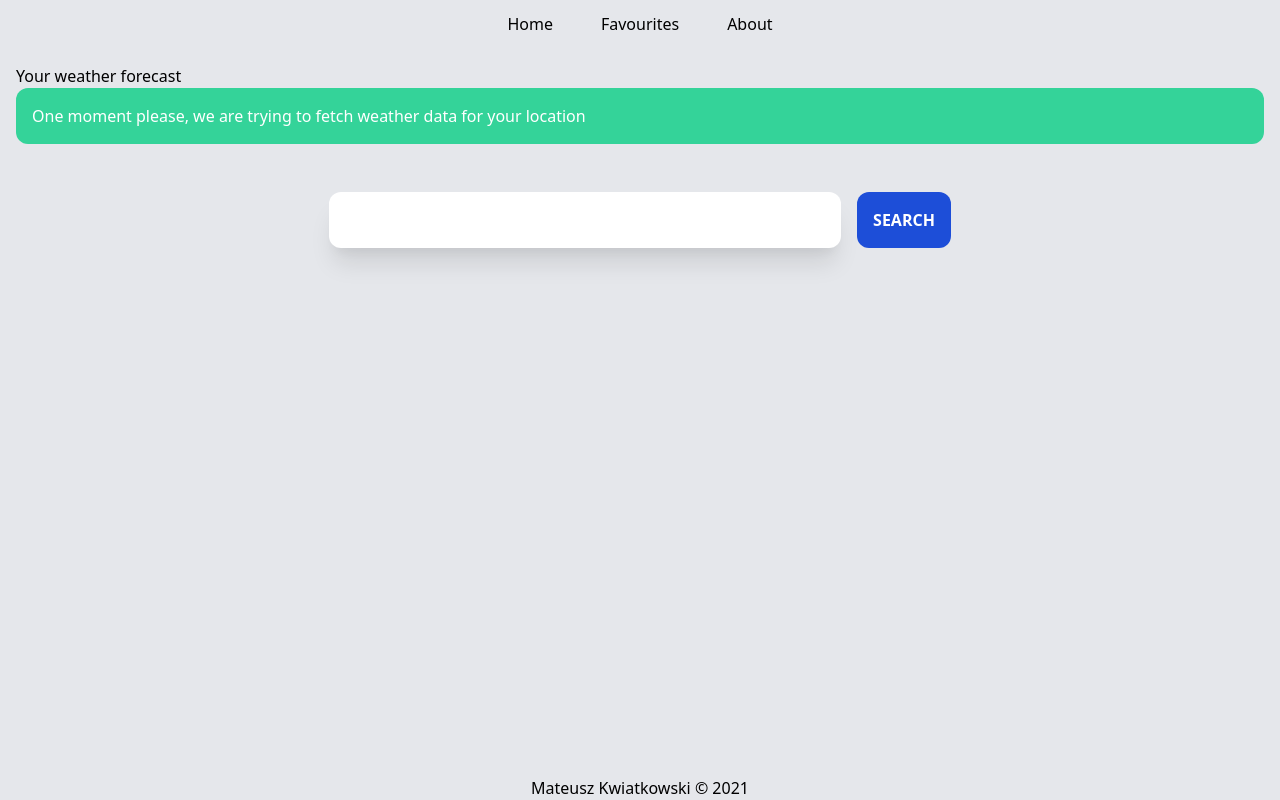
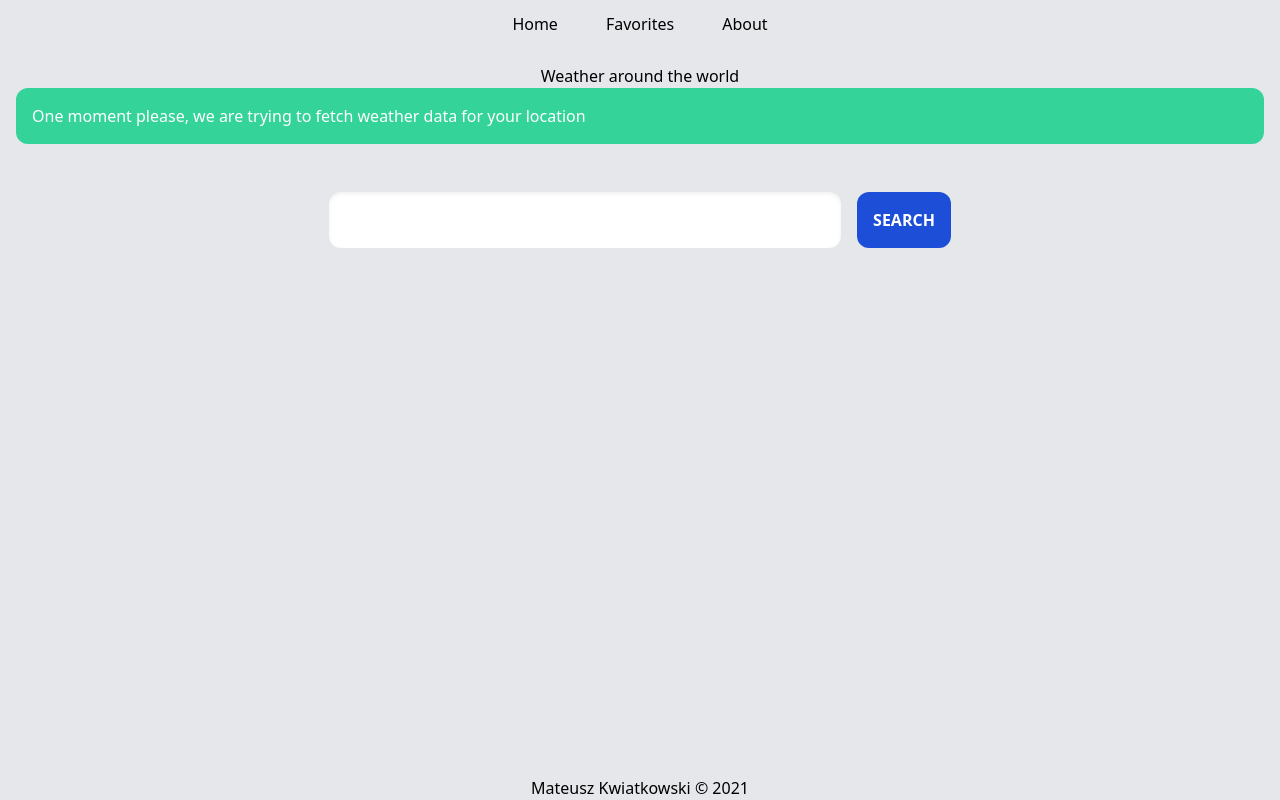
Before and after one commit to kwiat1990/vue-weather, a Vue app: page / in a window 1280 px wide. Built offline with nearby package versions, Linux system fonts and the light colour scheme; no server answers; what @tailwindcss/typography would draw is missing.

Commit message:
clean up code, refactore weather service and data handling

```diff
--- a/src/App.vue
+++ b/src/App.vue
@@ -1,20 +1,25 @@
 <template>
   <Header></Header>
+
   <main class="container prose prose-xl">
+    <h1 v-if="title">{{ title }}</h1>
+
     <router-view v-slot="{ Component }">
       <keep-alive include="Home">
         <component :is="Component" />
       </keep-alive>
     </router-view>
   </main>
+
   <footer class="text-center">
     Mateusz Kwiatkowski &copy; {{ currentYear }}
   </footer>
 </template>
 
 <script lang="ts">
-import { defineComponent } from "vue";
 import Header from "@/components/Header.vue";
+import { computed, defineComponent } from "vue";
+import { useRoute } from "vue-router";
 
 export default defineComponent({
   components: {
@@ -23,9 +28,16 @@ export default defineComponent({
 
   setup() {
     const currentYear = new Date().getFullYear();
+    const route = useRoute();
+
+    const title = computed(() => {
+      return route?.meta?.title;
+    });
 
     return {
       currentYear,
+      route,
+      title,
     };
   },
 });
--- a/src/components/Weather.vue
+++ b/src/components/Card.vue
@@ -20,24 +20,25 @@
         class="items-center justify-between gap-8 text-4xl font-bold md:flex"
       >
         <div>
-          <div>{{ forecast.city }}</div>
+          <div>{{ forecast?.city }}</div>
           <div class="text-base font-normal">
-            {{ forecast.weather.description }}
+            {{ forecast?.weather?.description }}
           </div>
         </div>
         <img
+          v-if="forecast?.weather?.icon"
           class="block m-auto my-0 md:mr-0"
           alt="current weather"
-          :src="`http://openweathermap.org/img/wn/${forecast.weather.icon}@2x.png`"
+          :src="`http://openweathermap.org/img/wn/${forecast?.weather?.icon}@2x.png`"
         />
-        <div>{{ formatTemperature(forecast.temp.current) }}</div>
+        <div>{{ formatTemperature(forecast?.temp?.current) }}</div>
       </div>
 
       <div class="gap-8 mt-4 md:justify-between md:items-center md:flex">
-        <span>Wind: {{ formatWind(forecast.wind.speed) }}</span>
+        <span>Wind: {{ formatWind(forecast?.wind?.speed) }}</span>
         <div class="mt-2 space-x-8">
-          <span>Low: {{ formatTemperature(forecast.temp.min) }}</span>
-          <span>High: {{ formatTemperature(forecast.temp.max) }}</span>
+          <span>Low: {{ formatTemperature(forecast?.temp?.min) }}</span>
+          <span>High: {{ formatTemperature(forecast?.temp?.max) }}</span>
         </div>
       </div>
     </section>
@@ -64,7 +65,7 @@ export default defineComponent({
     };
 
     const formatWind = (val: number) => {
-      return `${val.toFixed(1)} km/h`;
+      return `${val?.toFixed(1)} km/h`;
     };
 
     return {
--- a/src/components/Header.vue
+++ b/src/components/Header.vue
@@ -1,7 +1,7 @@
 <template>
-  <nav class="text-center mb-4">
+  <nav class="mb-4 text-center">
     <router-link to="/">Home</router-link>
-    <router-link to="/fav">Favourites</router-link>
+    <router-link to="/fav">Favorites</router-link>
     <router-link to="/about">About</router-link>
   </nav>
 </template>
--- a/src/components/Searchbox.vue
+++ b/src/components/Searchbox.vue
@@ -3,12 +3,25 @@
     @submit.prevent="emitSearch"
     class="flex items-center justify-center gap-4"
   >
-    <input
-      class="w-full max-w-lg p-4 py-4 bg-white shadow-xl rounded-xl"
-      type="text"
-      v-model.lazy.trim="searchTerm"
-      :disabled="disabled"
-    />
+    <label for="searchbox" class="sr-only">Search</label>
+
+    <div class="relative w-full max-w-lg">
+      <input
+        class="w-full p-4 py-4 bg-white shadow-inner rounded-xl"
+        type="text"
+        id="searchbox"
+        v-model.trim="searchTerm"
+        :disabled="disabled"
+      />
+      <button type="button" v-show="searchTerm" @click="clear">
+        <ion-icon
+          size="large"
+          name="close-outline"
+          class="absolute transform -translate-y-1/2 top-1/2 right-4"
+        ></ion-icon>
+      </button>
+    </div>
+
     <button
       type="submit"
       class="
@@ -27,16 +40,12 @@
 </template>
 
 <script lang="ts">
-import { defineComponent, ref, watchEffect } from "vue";
+import { defineComponent, ref } from "vue";
 
 export default defineComponent({
   name: "Searchbox",
 
   props: {
-    city: {
-      type: String,
-      default: "",
-    },
     disabled: Boolean,
   },
 
@@ -48,19 +57,19 @@ export default defineComponent({
   setup(props, { emit }) {
     const searchTerm = ref("");
 
-    watchEffect(() => {
-      searchTerm.value = props.city;
-    });
-
     const emitSearch = () => {
       if (searchTerm.value) {
         emit("onSearch", searchTerm.value);
+        clear();
       }
     };
+
+    const clear = () => (searchTerm.value = "");
 
     return {
       emitSearch,
       searchTerm,
+      clear,
     };
   },
 });
--- a/src/composables/useFavs.ts
+++ b/src/composables/useFavs.ts
@@ -3,22 +3,16 @@ import { reactive, readonly } from "vue";
 const state = reactive({ cities: new Set() });
 
 export const useFavs = () => {
-  const add = (city: string) => {
-    state.cities.add(city);
-  };
-
-  const remove = (city: string) => {
-    state.cities.delete(city);
-  };
-
-  const reset = () => {
-    state.cities.clear();
-  };
+  const add = (city: string) => state.cities.add(city.toLowerCase());
+  const clear = () => state.cities.clear();
+  const has = (value: string) => state.cities.has(value.toLowerCase());
+  const remove = (city: string) => state.cities.delete(city);
 
   return {
     state: readonly(state.cities),
     add,
+    clear,
+    has,
     remove,
-    reset,
   };
 };
--- a/src/composables/useGeolocation.ts
+++ b/src/composables/useGeolocation.ts
@@ -33,7 +33,11 @@ export const useGeoLocation = () => {
   const locate = () => {
     if (isSupported) {
       setLoading();
-      navigator.geolocation.getCurrentPosition(onSuccess, onError, options);
+      return navigator.geolocation.getCurrentPosition(
+        onSuccess,
+        onError,
+        options
+      );
     }
   };
 
--- a/src/datalayer/forecast.layer.ts
+++ b/src/datalayer/forecast.layer.ts
@@ -12,10 +12,7 @@ export const forecastDataTransformer = (
       icon: weather[0].icon,
       main: weather[0].main,
     },
-    wind: {
-      speed: wind.speed,
-      deg: wind.deg,
-    },
+    wind,
     city: name,
     temp: {
       current: main.temp,
--- a/src/router/index.ts
+++ b/src/router/index.ts
@@ -5,11 +5,17 @@ const routes: Array<RouteRecordRaw> = [
   {
     path: "",
     name: "Home",
+    meta: {
+      title: "Weather around the world",
+    },
     component: Home,
   },
   {
     path: "/fav",
     name: "Fav",
+    meta: {
+      title: "Favorite locations",
+    },
     component: () => import(/* webpackChunkName: "fav" */ "@/views/Fav.vue"),
   },
   {
--- a/src/services/weather.service.ts
+++ b/src/services/weather.service.ts
@@ -4,7 +4,7 @@ import { WeatherResponse } from "@/types/api/weather.types";
 import { ApiResponse } from "@/types/apiResponse.types";
 import { Coords } from "@/types/coords.type";
 import { Forecast } from "@/types/forecast.type";
-import { ref } from "vue";
+import { ref, readonly } from "vue";
 
 const buildURL = (path: string) => {
   return `weather?${path}&units=metric&appid=${process.env.VUE_APP_OPEN_WEATHER_API_KEY}`;
@@ -20,16 +20,18 @@ const getByName = (city: string) => {
   return getJSON<WeatherResponse>(buildURL(`q=${city}`));
 };
 
-// TODO: Perhaps service should only make api calls and use "useForecast" composable to save transformed data
 export const useWeatherService = () => {
+  const forecasts = ref<Forecast[]>([]);
   const errorMessage = ref("");
 
-  const getWeatheryByCoords = async (coords: Coords) => {
+  const getWeatheryByCoords = async (coords: Coords, reset = true) => {
+    reset && clear();
     const res = await getByCoords(coords);
     return handleWeatherResponse(res);
   };
 
-  const getWeatheryByCity = async (city: string) => {
+  const getWeatheryByCity = async (city: string, reset = true) => {
+    reset && clear();
     const res = await getByName(city);
     return handleWeatherResponse(res);
   };
@@ -37,13 +39,18 @@ export const useWeatherService = () => {
   const handleWeatherResponse = (res: ApiResponse<WeatherResponse>) => {
     errorMessage.value = res.error;
     if (res.data) {
-      return forecastDataTransformer(res.data);
+      forecasts.value = [...forecasts.value, forecastDataTransformer(res.data)];
     }
+  };
+
+  const clear = () => {
+    forecasts.value = [];
   };
 
   return {
     getWeatheryByCoords,
     getWeatheryByCity,
-    errorMessage,
+    errorMessage: readonly(errorMessage),
+    forecasts: readonly(forecasts),
   };
 };
--- a/src/styles/tailwind.css
+++ b/src/styles/tailwind.css
@@ -20,4 +20,8 @@
   main {
     @apply flex-1;
   }
+
+  h1 {
+    @apply text-center;
+  }
 }
--- a/src/views/Fav.vue
+++ b/src/views/Fav.vue
@@ -1,72 +1,84 @@
 <template>
   <div>
-    <h1>Favlist</h1>
-
     <Alert v-if="errorMessage" :variant="AlertType.ERROR" class="mb-12">
       {{ errorMessage }}
     </Alert>
 
+    <template v-if="state.size">
       <button
-      v-if="state.size > 0"
-      class="px-4 py-2 mb-4 text-white bg-blue-700 hover:bg-blue-900 rounded-xl"
-      @click="reset"
+        v-if="state.size"
+        class="
+          px-4
+          py-2
+          mb-4
+          text-white
+          bg-blue-700
+          hover:bg-blue-900
+          rounded-xl
+        "
+        @click="clear"
       >
         Remove all cities
       </button>
 
-    <Weather
+      <template v-for="city in state">
+        <Card
+          v-if="getForecast(city)"
           :forecast="getForecast(city)"
-      v-for="city in state"
           :key="city"
           class="mb-8"
         >
-      <button aria-label="Remove city from your fav list" @click="remove(city)">
+          <button
+            aria-label="Remove city from your fav list"
+            @click="remove(city)"
+          >
             <ion-icon
               name="trash-outline"
               size="large"
               class="ml-auto mr-0"
             ></ion-icon>
           </button>
-    </Weather>
+        </Card>
+      </template>
+    </template>
+
+    <Alert v-else :variant="AlertType.INFO">
+      You do not have any locations yet.
+    </Alert>
   </div>
 </template>
 
 <script lang="ts">
 import Alert from "@/components/Alert.vue";
-import Weather from "@/components/Weather.vue";
+import Card from "@/components/Card.vue";
 import { useFavs } from "@/composables/useFavs";
 import { useWeatherService } from "@/services/weather.service";
 import { AlertType } from "@/types/alert.types";
 import { Forecast } from "@/types/forecast.type";
-import { defineComponent, ref } from "vue";
+import { defineComponent } from "vue";
 
 export default defineComponent({
-  components: { Alert, Weather },
+  name: "Fav",
+  components: { Alert, Card },
 
   setup() {
-    const forecasts = ref<Forecast[]>([]);
+    const { state, remove, clear } = useFavs();
+    const { errorMessage, forecasts, getWeatheryByCity } = useWeatherService();
 
-    const { state, remove, reset } = useFavs();
-    const { getWeatheryByCity, errorMessage } = useWeatherService();
-
-    if (state) {
-      state.forEach((city) => {
-        getWeatheryByCity(city as string).then((res) => {
-          if (res) forecasts.value.push(res);
-        });
-      });
+    if (state.size) {
+      state.forEach((city) => getWeatheryByCity(city as string, false));
     }
 
     const getForecast = (name: string): Forecast | [] => {
       return (
-        Array.from(forecasts.value).find(({ city }) => city === name) || []
+        forecasts.value.find(({ city }) => city.toLowerCase() === name) || []
       );
     };
 
     return {
       forecasts,
       remove,
-      reset,
+      clear,
       state,
       errorMessage,
       getForecast,
--- a/src/views/Home.vue
+++ b/src/views/Home.vue
@@ -1,8 +1,5 @@
 <template>
-  <keep-alive>
   <div class="home">
-      <h1>Your weather forecast</h1>
-
     <Alert v-if="geoIsLoading" class="mb-12">
       One moment please, we are trying to fetch weather data for your location
     </Alert>
@@ -11,15 +8,11 @@
       {{ errorToDisplay }}
     </Alert>
 
-      <Searchbox
-        :city="city"
-        :disabled="geoIsLoading"
-        @on-search="onSearch"
-      ></Searchbox>
+    <Searchbox :disabled="geoIsLoading" @on-search="onSearch"></Searchbox>
 
-      <Weather v-if="forecast" :forecast="forecast" class="mt-12">
+    <Card v-if="forecasts[0]" :forecast="forecasts[0]" class="mt-12">
       <button
-          v-if="!state.has(city)"
+        v-if="!has(city)"
         aria-label="Add city to your fav list"
         @click.once="add(city)"
       >
@@ -29,37 +22,35 @@
           class="ml-auto mr-0"
         ></ion-icon>
       </button>
-      </Weather>
+    </Card>
   </div>
-  </keep-alive>
 </template>
 
 <script lang="ts">
 import Alert from "@/components/Alert.vue";
 import Searchbox from "@/components/Searchbox.vue";
-import Weather from "@/components/Weather.vue";
+import Card from "@/components/Card.vue";
 import { useFavs } from "@/composables/useFavs";
 import { useGeoLocation } from "@/composables/useGeolocation";
 import { useWeatherService } from "@/services/weather.service";
 import { AlertType } from "@/types/alert.types";
-import { Forecast } from "@/types/forecast.type";
 import { computed, defineComponent, onMounted, ref, watchEffect } from "vue";
 
 export default defineComponent({
   name: "Home",
-  components: { Alert, Searchbox, Weather },
+  components: { Alert, Searchbox, Card },
 
   setup() {
     const city = ref("");
-    const forecast = ref<Forecast | null>(null);
 
     const { isLoading, coords, error, locate } = useGeoLocation();
-    const { add, state } = useFavs();
-    const { getWeatheryByCoords, getWeatheryByCity, errorMessage } =
+    const { add, has, state } = useFavs();
+    const { errorMessage, forecasts, getWeatheryByCoords, getWeatheryByCity } =
       useWeatherService();
 
     const errorToDisplay = computed(() => {
-      const isBeforeWeatherFetch = !forecast.value && !errorMessage.value;
+      const isBeforeWeatherFetch =
+        !forecasts.value.length && !errorMessage.value;
       return isBeforeWeatherFetch ? error.value?.message : errorMessage.value;
     });
 
@@ -67,22 +58,25 @@ export default defineComponent({
       locate();
     });
 
-    const onSearch = async (city: string) => {
-      const res = await getWeatheryByCity(city);
-      if (res) forecast.value = res;
+    const onSearch = (name: string) => {
+      city.value = name;
+      getWeatheryByCity(name);
+      stopWatcher();
     };
 
-    const onInitialGeolocation = async () => {
-      if (!forecast.value && coords.value) {
-        const res = await getWeatheryByCoords(coords.value);
-        if (res) forecast.value = res;
+    const onInitialGeolocation = () => {
+      if (!forecasts.value.length && coords.value) {
+        getWeatheryByCoords(coords.value);
       }
-      city.value = forecast.value?.city || "";
+      city.value = forecasts.value[0]?.city || "";
     };
 
-    watchEffect(() => {
+    // watchEffect returns a stop handler which can be called to explicitly stop the watcher
+    const stop = watchEffect(() => {
       onInitialGeolocation();
     });
+
+    const stopWatcher = () => !isLoading.value && stop();
 
     return {
       onSearch,
@@ -90,7 +84,8 @@ export default defineComponent({
       geoCoords: coords,
       city,
       add,
-      forecast,
+      has,
+      forecasts,
       errorToDisplay,
       state,
       AlertType,
```
Also changed, not shown: 1 other file (tests, documents, lock files or other folders). Lines whose indentation alone changed are shown as unchanged.
